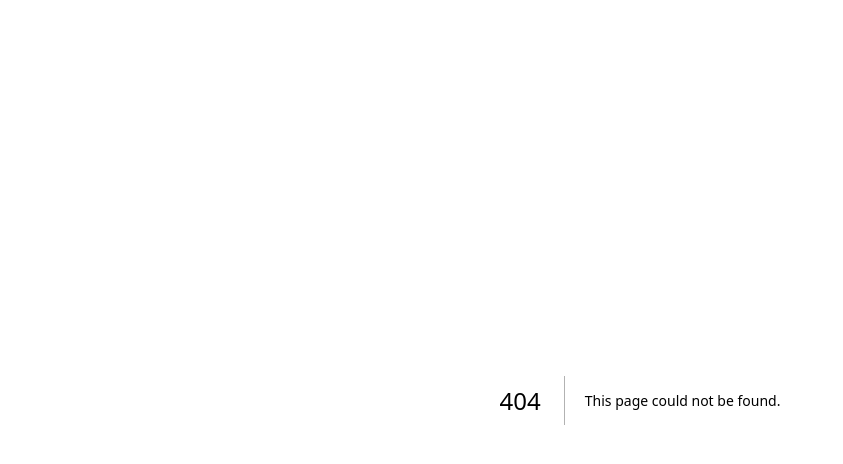
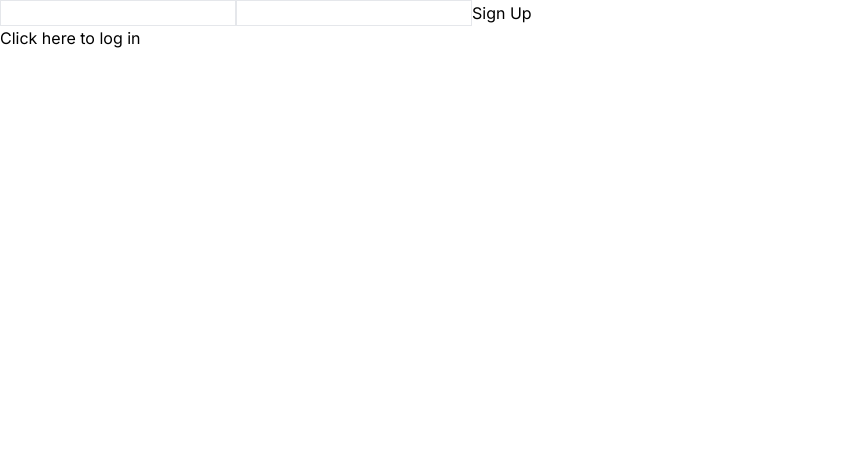
Before and after one commit to okezieuc/brain-cache, a Next.js app: page /auth in a window 1280 px wide. Before the commit this address had no page. Shown: the top 464 px of the page, without its empty margins (0-843 px from the left). Built offline with nearby package versions, Linux system fonts and the light colour scheme.

Commit message:
create authentication page for users

```diff
--- /dev/null
+++ b/src/app/auth/page.tsx
@@ -0,0 +1,48 @@
+"use client";
+
+import { useState } from "react";
+import { getAuth, createUserWithEmailAndPassword } from "firebase/auth";
+import firebaseApp from "@/utils/firebase";
+
+const auth = getAuth(firebaseApp);
+
+export default function Login() {
+  const [email, setEmail] = useState<string>("");
+  const [password, setPassword] = useState<string>("");
+  const [isSignUpPage, setIsSignUpPage] = useState(true);
+
+  function signUp() {
+    createUserWithEmailAndPassword(auth, email, password);
+  }
+
+  return (
+    <div>
+      <div>
+        <input
+          type="text"
+          className="border"
+          onChange={(e) => setEmail(e.target.value)}
+        />
+        <input
+          type="password"
+          className="border"
+          onChange={(e) => setPassword(e.target.value)}
+        />
+        <button
+          onClick={() => {
+            if (isSignUpPage) {
+              signUp();
+            }
+          }}
+        >
+          {isSignUpPage ? "Sign Up" : "Log In"}
+        </button>
+      </div>
+      <div>
+        <button onClick={() => setIsSignUpPage(!isSignUpPage)}>
+          Click here to {isSignUpPage ? "log in" : "sign up"}
+        </button>
+      </div>
+    </div>
+  );
+}
```
